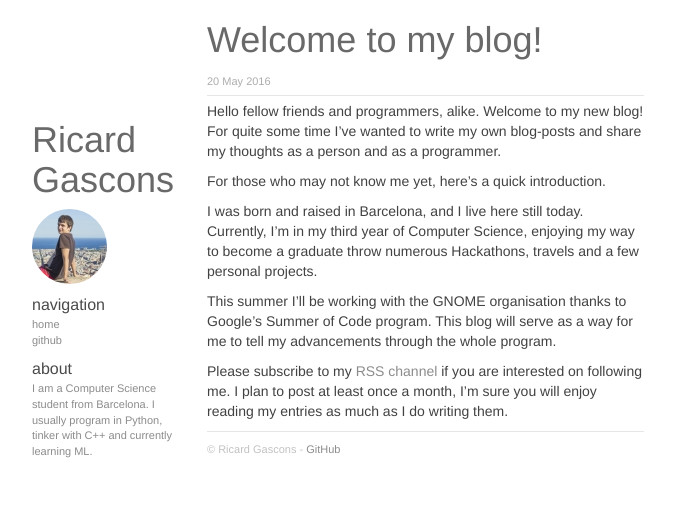
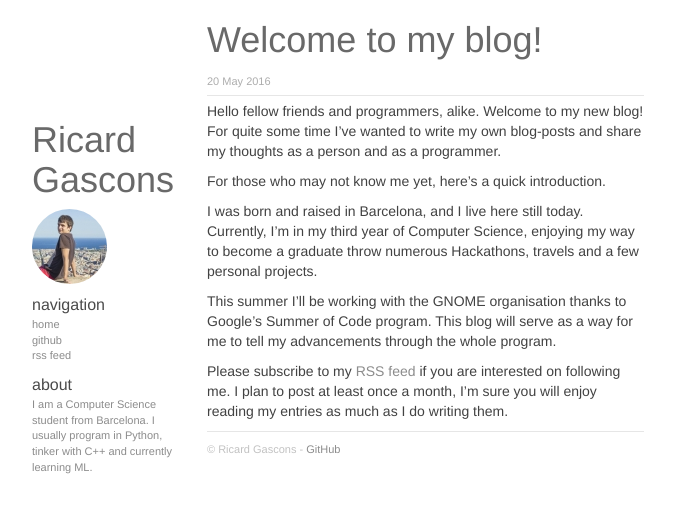
Before and after one commit to rgascons/rgascons.github.io, a Jekyll site: the page built from _posts/2016-05-20-welcome-to-my-blog.markdown, in a window 1280 px wide. Shown: the top 513 px of the page, without its empty margins (273-946 px from the left). Built offline with Jekyll 4.4.1, drawn with Linux system fonts in a browser that asks for light colours; nearby versions of some CDN libraries; library files that are not in the unit come from our copies.

Commit message:
Add rss feed link

```diff
--- a/_config.yml
+++ b/_config.yml
@@ -5,6 +5,8 @@ about: I am a Computer Science student from Barcelona. I usually program in Pyth
 urls:
     - text: github
       url: https://github.com/zakum42
+    - text: rss feed
+      url: http://rgascons.cc/feed.xml
 baseurl: ''
 url: http://rgascons.cc/
 gems:
--- a/_posts/2016-05-20-welcome-to-my-blog.markdown
+++ b/_posts/2016-05-20-welcome-to-my-blog.markdown
@@ -20,7 +20,7 @@ to tell my advancements through the whole program.
 
 
 
-Please subscribe to my [RSS channel][rss-feed] if you are interested on following me.
+Please subscribe to my [RSS feed][rss-feed] if you are interested on following me.
 I plan to post at least once a month, I'm sure you will enjoy reading
 my entries as much as I do writing them.
 
```
